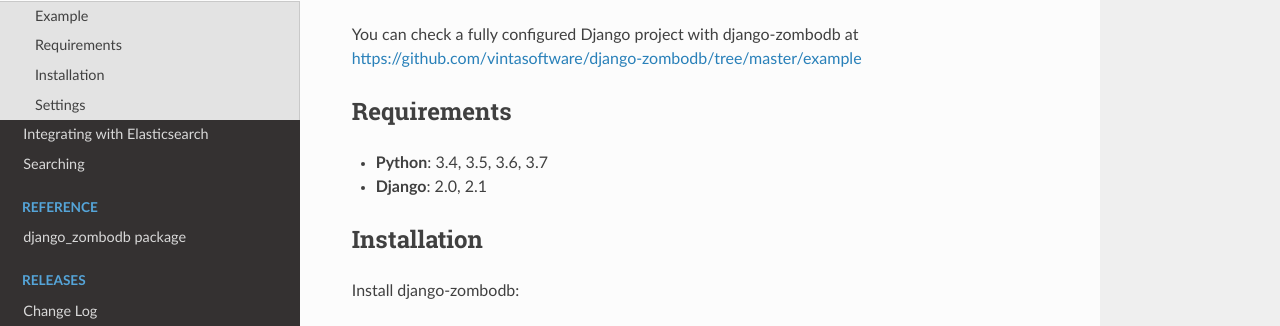
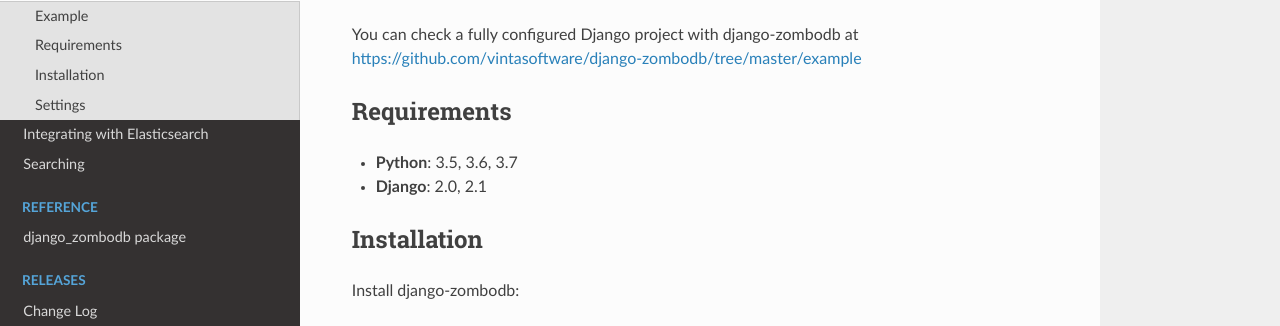
Before and after one commit to vintasoftware/django-zombodb, a Sphinx documentation site: the page built from docs/installation.rst, in a window 1280 px wide and 995 px high. Shown: the part 193-519 px from the top of the window. Built offline with Sphinx 7.4.7 and the Read the Docs theme 2.0.0, drawn with Linux system fonts in a browser that asks for light colours.

Commit message:
Drop support for Python 3.4

```diff
--- a/README.rst
+++ b/README.rst
@@ -34,7 +34,7 @@ The full documentation is at `<https://django-zombodb.readthedocs.io>`_.
 Requirements
 ------------
 
-* **Python**: 3.4, 3.5, 3.6, 3.7
+* **Python**: 3.5, 3.6, 3.7
 * **Django**: 2.0, 2.1, 2.2
 
 
--- a/docs/installation.rst
+++ b/docs/installation.rst
@@ -9,7 +9,7 @@ You can check a fully configured Django project with django-zombodb at `<https:/
 Requirements
 ------------
 
-* **Python**: 3.4, 3.5, 3.6, 3.7
+* **Python**: 3.5, 3.6, 3.7
 * **Django**: 2.0, 2.1
 
 Installation
--- a/setup.py
+++ b/setup.py
@@ -72,7 +72,6 @@ setup(
         'License :: OSI Approved :: MIT License',
         'Natural Language :: English',
         'Programming Language :: Python :: 3',
-        'Programming Language :: Python :: 3.4',
         'Programming Language :: Python :: 3.5',
         'Programming Language :: Python :: 3.6',
         'Programming Language :: Python :: 3.7',
```
Also changed, not shown: .travis.yml, 1 other file.
